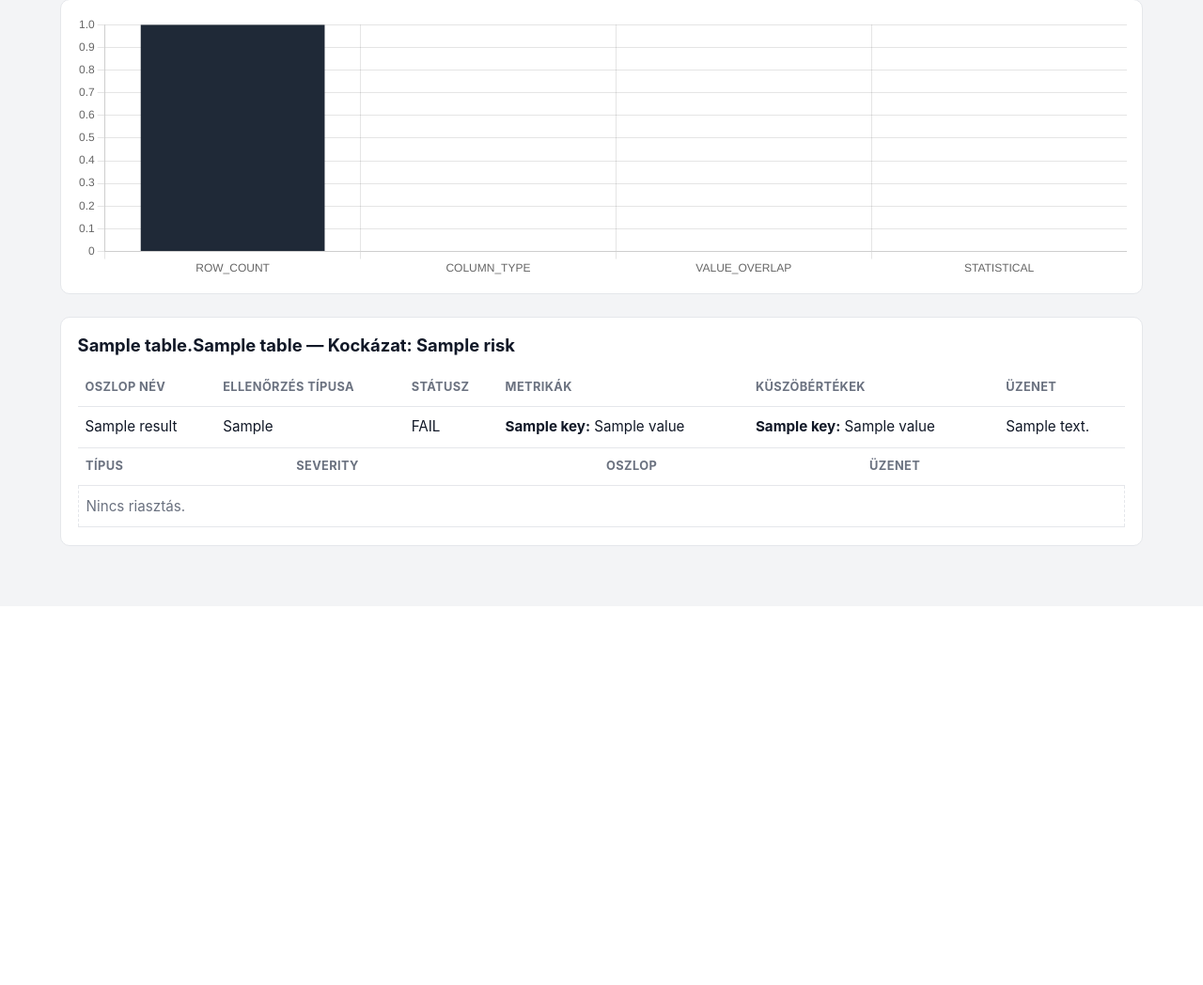
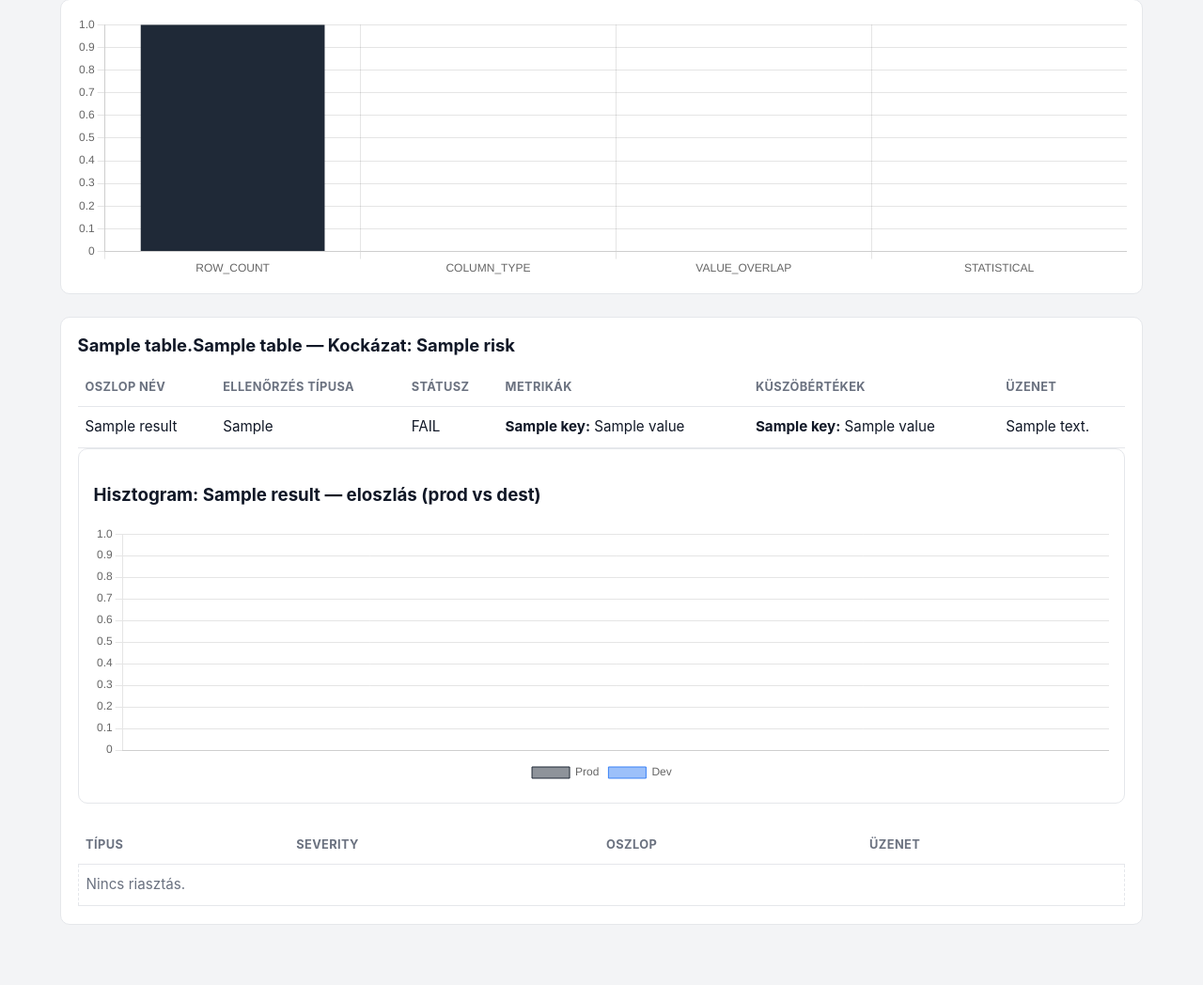
Before and after one commit to bdenes12/szakdolgozat-bsc, a Django app: template validations/templates/validations/report.html in a window 1280 px wide. Shown: the part 406-1454 px from the top of the page at 94% size. Before the commit the page ends 987 px from the top, so only its background shows below. Run offline with Django 5.2, Linux system fonts and the light colour scheme; tables that the repository leaves empty hold one stand-in row (values such as "Sample post"); the template is opened without the code that fills it: values that come from a table or form of the project are taken from there, most other values are stand-ins (such as "Sample title", 1, 10 or a date in 2020).

Commit message:
hisztogram implementálása

```diff
--- a/docker-compose.yml
+++ b/docker-compose.yml
@@ -103,6 +103,7 @@ services:
         condition: service_started
     volumes:
       - ./logs:/app/logs
+      - .:/app
     networks:
     - net_prod
     - net_staging
@@ -110,7 +111,7 @@ services:
     - net_admin
     command: >
       sh -c "python manage.py migrate &&
-            python manage.py runserver 0.0.0.0:8000"
+            python manage.py runserver 0.0.0.0:8000 --noreload"
 
 volumes:
   staging_db_data:
--- a/init_scripts/seed_production.py
+++ b/init_scripts/seed_production.py
@@ -213,7 +213,7 @@ def insert_invoices(cur: psycopg2.extensions.cursor, encounter_ids):
     invoices_data = []
     for id in encounter_ids:
         payment_status = random.choice(PAYMENT_STATUSES)
-        total_amount = random.gauss(80000, 25000)
+        total_amount = max(0, random.gauss(80000, 25000))
         paid_amount = total_amount if payment_status=="kifizetett" else (total_amount / 2 if payment_status=="részben fizetett" else 0)
         invoices_data.append(
             (
@@ -254,7 +254,7 @@ def fill_prod_database(patient_number):
 
 if __name__ == "__main__":
     parser = argparse.ArgumentParser(description="Fill PROD database with fake data")
-    parser.add_argument("-p", "--patients", type=int, default=500)
+    parser.add_argument("-p", "--patients", type=int, default=5000)
     args = parser.parse_args()
     truncate_prod_database_data()
     fill_prod_database(args.patients)
--- a/validations/templates/validations/report.html
+++ b/validations/templates/validations/report.html
@@ -36,28 +36,6 @@
                 <canvas id="checkChart"></canvas>
             </div>
         </section>
-
-        <script src="https://cdn.jsdelivr.net/npm/chart.js@4.5.0"></script>
-        <script>
-            document.addEventListener("DOMContentLoaded", function() {
-                const ctx_check = document.getElementById("checkChart").getContext("2d");
-                new Chart(ctx_check, {
-                    type:'bar',
-                    data: {
-                        labels: ['ROW_COUNT', 'COLUMN_TYPE', 'VALUE_OVERLAP', 'STATISTICAL'],
-                        datasets: [{
-                            data: [{{ fail_row_count }}, {{ fail_column_type }}, {{ fail_value_overlap }}, {{ fail_statistical }}],
-                            backgroundColor: 'rgb(31, 41, 55)'
-                        }]
-                    },
-                    options: {
-                        plugins: {
-                            legend: { display: false }
-                        }
-                    }
-                })
-            })
-        </script>
 
         {% for table in tables %}
             <section class="dashboard-runs">
@@ -99,6 +77,15 @@
                     </tbody>
                 </table>
 
+                {% for result in table.results %}
+                    {% if result.metrics.prod_histogram %}
+                        <div class="chart-panel">
+                            <h3>Hisztogram: {{ result.column_name }} — eloszlás (prod vs dest)</h3>
+                            <canvas id="hist-{{ result.id }}"></canvas>
+                        </div>
+                    {% endif %}
+                {% endfor %}
+
                 <table class="runs-table">
                     <thead>
                         <tr>
@@ -123,8 +110,66 @@
                         {% endfor %}
                     </tbody>
                 </table>
-
             </section>
         {% endfor %}
+
+        <script src="https://cdn.jsdelivr.net/npm/chart.js@4.5.0"></script>
+        <script>
+            document.addEventListener("DOMContentLoaded", function() {
+                const ctx_check = document.getElementById("checkChart").getContext("2d");
+                new Chart(ctx_check, {
+                    type:'bar',
+                    data: {
+                        labels: ['ROW_COUNT', 'COLUMN_TYPE', 'VALUE_OVERLAP', 'STATISTICAL'],
+                        datasets: [{
+                            data: [{{ fail_row_count }}, {{ fail_column_type }}, {{ fail_value_overlap }}, {{ fail_statistical }}],
+                            backgroundColor: 'rgb(31, 41, 55)'
+                        }]
+                    },
+                    options: {
+                        plugins: {
+                            legend: { display: false }
+                        }
+                    }
+                })
+
+                {% for table in tables %}
+                    {% for result in table.results %}
+                        {% if result.metrics.prod_histogram %}
+
+                            const ctx_histogram = document.getElementById("hist-{{ result.id }}").getContext("2d");
+                            new Chart(ctx_histogram, {
+                                type: 'bar',
+                                data: {
+                                    labels: {{ result.metrics.labels|safe }},
+                                    datasets: [
+                                        {
+                                            label: 'Prod',
+                                            data: {{ result.metrics.prod_histogram|safe }},
+                                            backgroundColor: 'rgba(31, 41, 55, 0.5)',
+                                            borderColor: 'rgb(31, 41, 55)',
+                                            borderWidth: 1
+                                        },
+                                        {
+                                            label: 'Dev',
+                                            data: {{ result.metrics.dev_histogram|safe }},
+                                            backgroundColor: 'rgba(59, 130, 246, 0.5)',
+                                            borderColor: 'rgb(59, 130, 246)',
+                                            borderWidth: 1
+                                        }
+                                    ]
+                                },
+                                options: {
+                                    responsive: true,
+                                    maintainAspectRatio: false,
+                                    plugins: { legend: { position: "bottom" } },
+                                    scales: { y: { beginAtZero: true } }
+                                }
+                            })
+                        {% endif %}
+                    {% endfor %}
+                {% endfor %}
+            })
+        </script>
     </main>
 </body>
```
Also changed, not shown: validations/checks.py (+30 -0 lines), infrastructure/__init__.py (deleted). Lines whose indentation alone changed are shown as unchanged.
